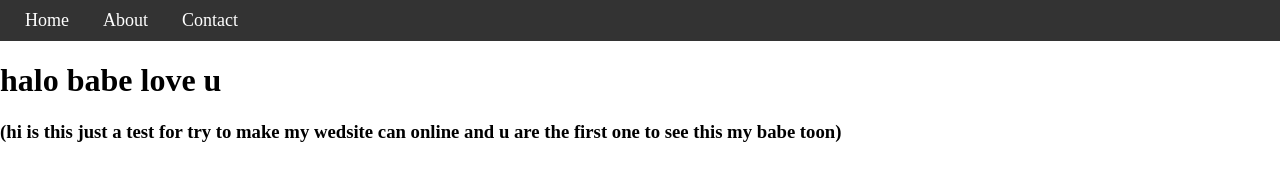
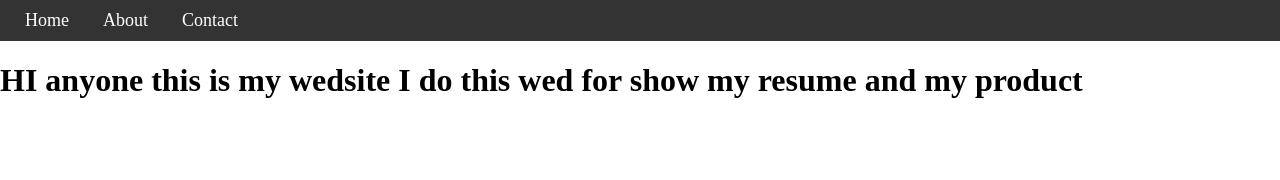
Before and after one commit to GHKVZXC/mywedsite, a plain HTML site: page index.html in a window 1280 px wide. Drawn offline with Linux system fonts and the light colour scheme.

Commit message:
Update index.html

```diff
--- a/index.html
+++ b/index.html
@@ -14,7 +14,6 @@
             <a href="contact.html">Contact</a>
         </nav>
     </header>
-    <h1>halo babe love u</h1>
-    <h3>(hi is this just a test for try to make my wedsite can online and u are the first one to see this my babe toon)</h3>
+    <h1>HI anyone this is my wedsite I do this wed for show my resume and my product</h1>
 </body>
 </html>
```
